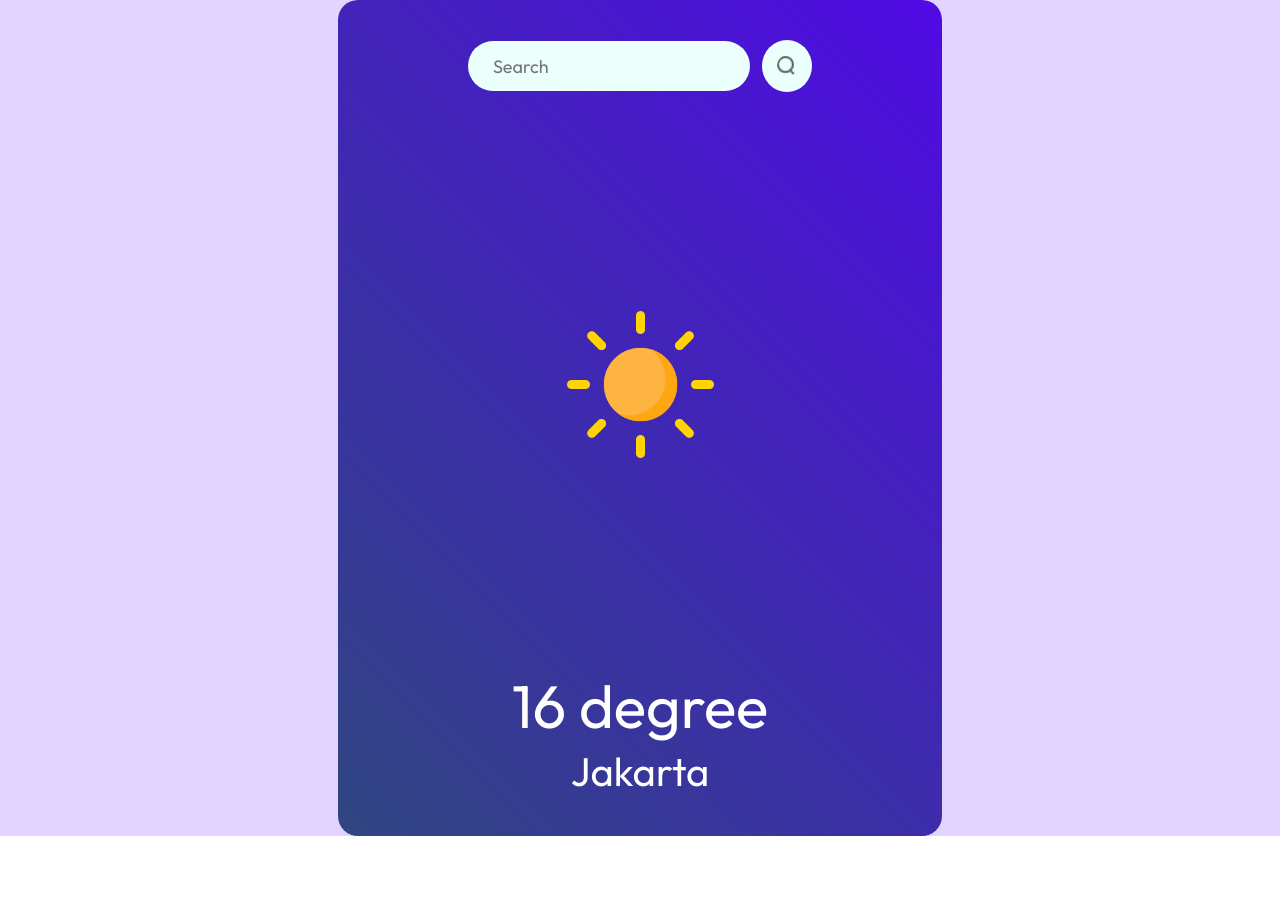
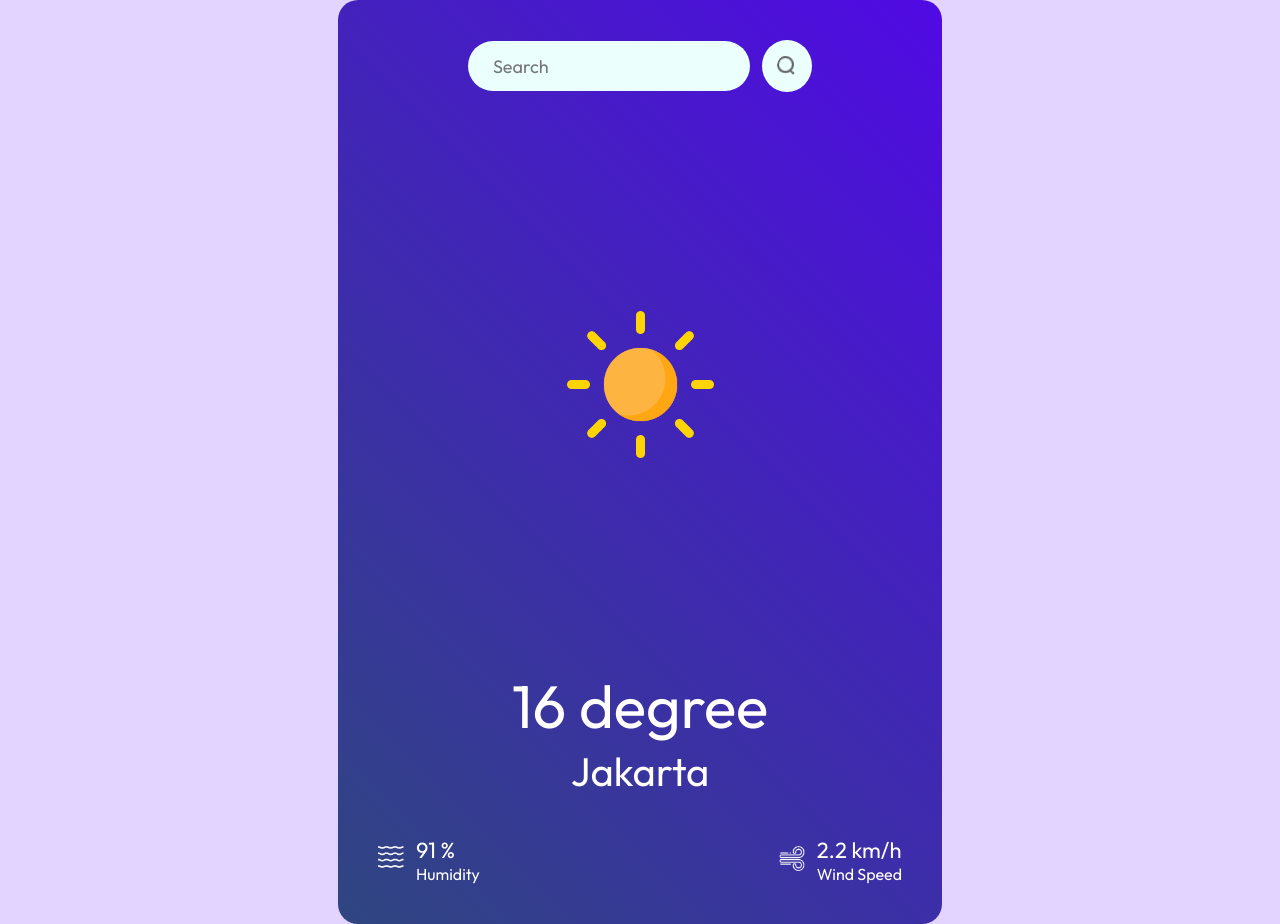
Before and after one commit to Daffdhot29/Weather_app, a React (Vite) app: page / in a window 1280 px wide. Before the commit the page ends 836 px from the top, so only its background shows below. Built offline with nearby package versions, Linux system fonts and the light colour scheme.

Commit message:
update more

```diff
--- a/src/components/Weather.css
+++ b/src/components/Weather.css
@@ -50,3 +50,26 @@
     margin-top: 10px;
 
 }
+.weather-data{
+    width: 100%;
+    margin-top: 40px;
+    color: #fff;
+    display: flex;
+    justify-content: space-between;
+}
+.weather-data .col {
+    display: flex;
+    align-items: flex-start;
+    gap: 12px;
+    font-size: 22px;
+}
+
+.weather-data .col span{
+    display: block;
+    font-size: 16px;
+}
+
+.weather-data .col img {
+    width: 26px;
+    margin-top: 10px;
+}
--- a/src/components/Weather.jsx
+++ b/src/components/Weather.jsx
@@ -5,9 +5,9 @@ import clearIcon from '../assets/clear.png'
 // import cloudIcon from '../assets/cloud.png'
 // import rainIcon from '../assets/rain.png'
 // import drizzleIcon from '../assets/drizzle.png'
-// import humidityIcon from '../assets/humidity.png'
+import humidityIcon from '../assets/humidity.png'
 // import snowIcon from '../assets/snow.png'
-// import windIcon from '../assets/wind.png'
+import windIcon from '../assets/wind.png'
 
 const Weather = () => {
   return (
@@ -21,7 +21,18 @@ const Weather = () => {
       <p className='location'>Jakarta</p>
       <div className='weather-data'>
         <div className='col'>
-
+           <img src={humidityIcon} alt="humidity_icon" />
+           <div>
+              <p> 91 %</p>
+              <span>Humidity</span>
+           </div>
+        </div>
+        <div className='col'>
+          <img src={windIcon} alt="wind_icon"/>
+          <div>
+            <p> 2.2 km/h</p>
+            <span>Wind Speed</span>
+          </div>
         </div>
       </div>
     </div>
```
